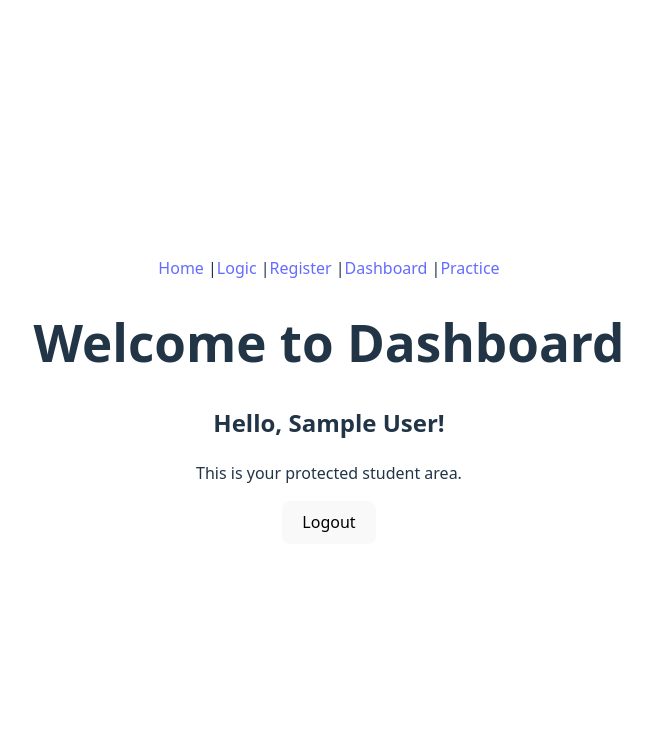
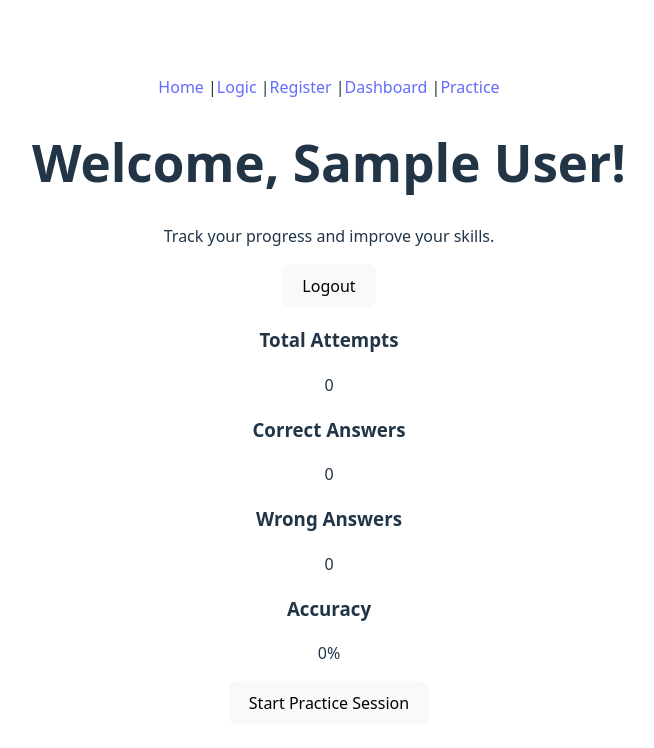
Before and after one commit to LavishkaDhamija/PowerPath, a React (Vite) app in the folder client/: page /dashboard in a window 1280 px wide. Shown: the top 748 px of the page, without its empty margins (311-965 px from the left). Built offline with nearby package versions, Linux system fonts and the light colour scheme; no server answers; sample sign-in values are in the browser's storage.

Commit message:
implemented basic dashboard

```diff
--- a/client/src/pages/Dashboard.jsx
+++ b/client/src/pages/Dashboard.jsx
@@ -1,15 +1,43 @@
 import { useNavigate } from 'react-router-dom';
 import { useEffect, useState } from 'react';
+import axios from 'axios';
 
 export default function Dashboard() {
     const navigate = useNavigate();
     const [user, setUser] = useState(null);
+    const [stats, setStats] = useState({
+        totalAttempts: 0,
+        correctAnswers: 0,
+        wrongAnswers: 0,
+        accuracy: 0
+    });
+    const [loading, setLoading] = useState(true);
 
     useEffect(() => {
         // Get user from localStorage
         const savedUser = localStorage.getItem('user');
-        if (savedUser) {
-            setUser(JSON.parse(savedUser));
+        const token = localStorage.getItem('token');
+
+        if (savedUser && token) {
+            const parsedUser = JSON.parse(savedUser);
+            setUser(parsedUser);
+
+            // Fetch stats
+            const fetchStats = async () => {
+                try {
+                    const response = await axios.get(`http://localhost:5000/api/progress/${parsedUser.id}`, {
+                        headers: { Authorization: `Bearer ${token}` }
+                    });
+                    setStats(response.data);
+                } catch (error) {
+                    console.error('Error fetching stats:', error);
+                    // Provide robust error handling later
+                } finally {
+                    setLoading(false);
+                }
+            };
+
+            fetchStats();
         } else {
             // If no user/token, redirect to login
             navigate('/login');
@@ -27,14 +55,43 @@ export default function Dashboard() {
 
     return (
         <div className='container'>
-            <h1>Welcome to Dashboard</h1>
-            {user && <h2>Hello, {user.name}!</h2>}
+            <header className='dashboard-header'>
+                <div>
+                    <h1>Welcome, {user ? user.name : 'Student'}!</h1>
+                    <p>Track your progress and improve your skills.</p>
+                </div>
+                <button onClick={onLogout} className='btn btn-logout'>
+                    Logout
+                </button>
+            </header>
 
-            <p>This is your protected student area.</p>
+            <div className='stats-grid'>
+                <div className='stat-card'>
+                    <h3>Total Attempts</h3>
+                    <p className='stat-value'>{stats.totalAttempts || 0}</p>
+                </div>
+                <div className='stat-card'>
+                    <h3>Correct Answers</h3>
+                    <p className='stat-value success'>{stats.correctAnswers || 0}</p>
+                </div>
+                <div className='stat-card'>
+                    <h3>Wrong Answers</h3>
+                    <p className='stat-value error'>{stats.wrongAnswers || 0}</p>
+                </div>
+                <div className='stat-card'>
+                    <h3>Accuracy</h3>
+                    <p className='stat-value'>{stats.accuracy || 0}%</p>
+                </div>
+            </div>
 
-            <button onClick={onLogout} className='btn'>
-                Logout
-            </button>
+            <div className='dashboard-actions'>
+                <button
+                    onClick={() => navigate('/practice')}
+                    className='btn btn-primary btn-large'
+                >
+                    Start Practice Session
+                </button>
+            </div>
         </div>
     );
 }
```
